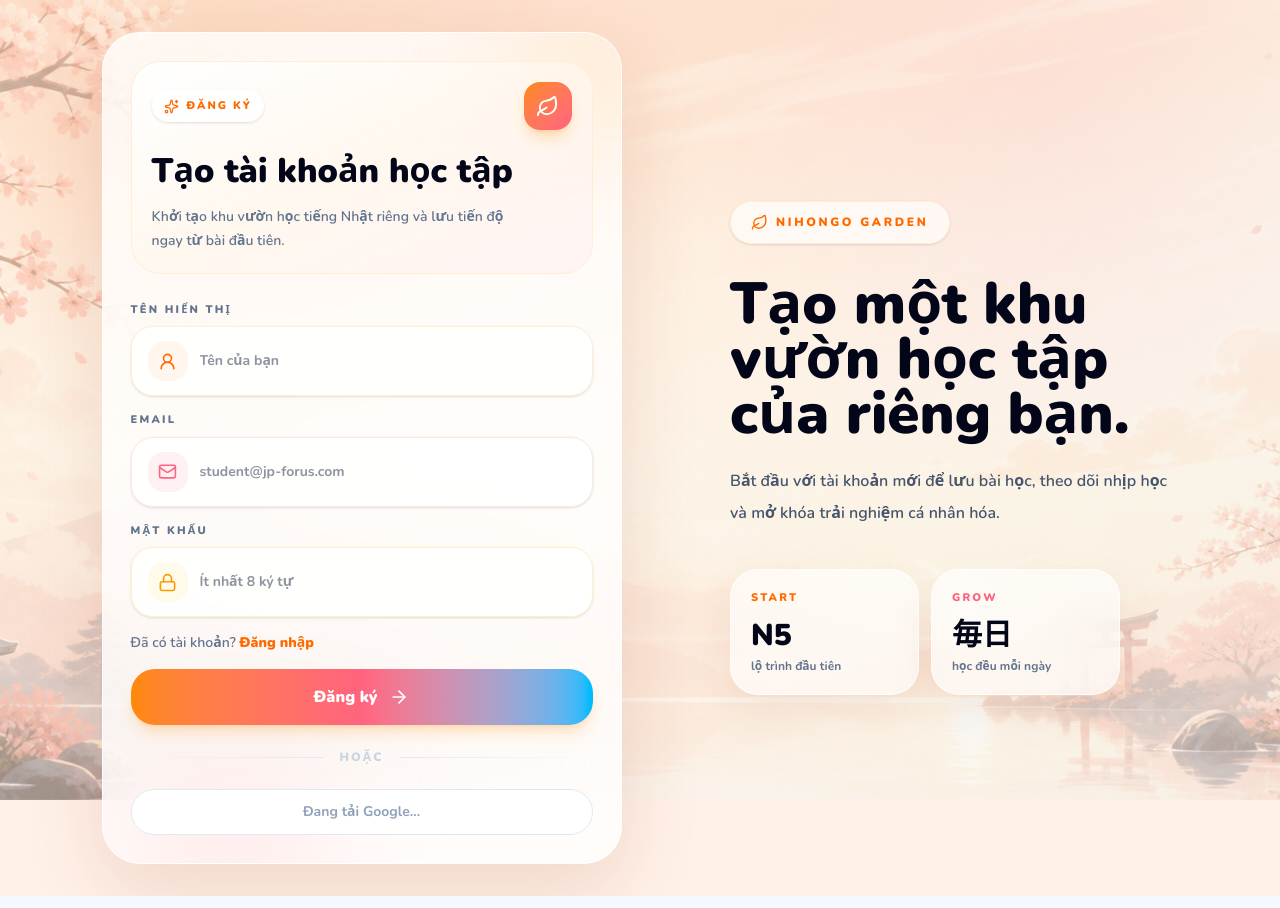
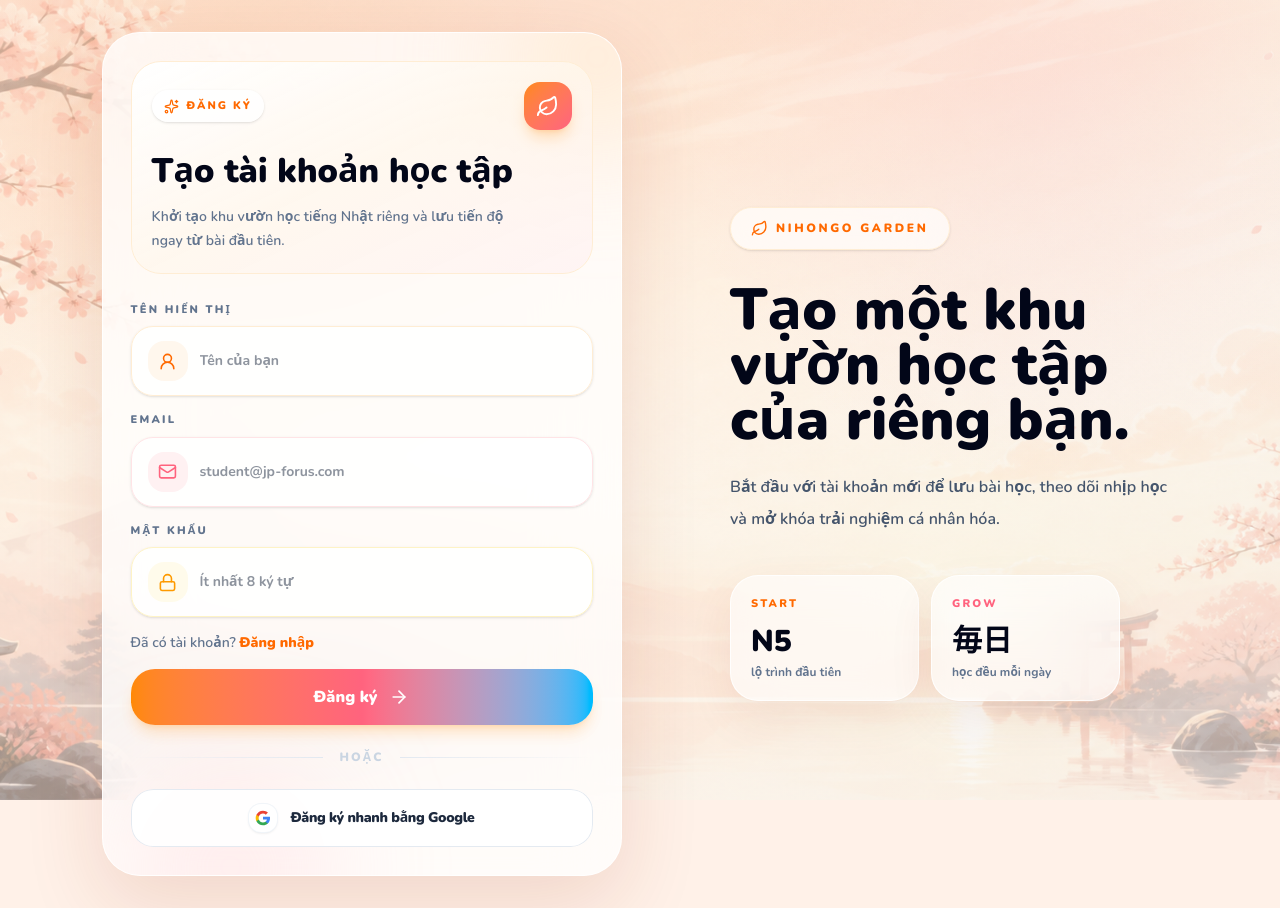
Before and after one commit to dotuananh2003/NihongoFlow, a React (Vite) app: page /register in a window 1280 px wide. Built offline with nearby package versions, Linux system fonts and the light colour scheme; no server answers.

Commit message:
Redesign Google Sign In button with luxury UI matching JP Forus theme

```diff
--- a/src/components/Header/Header.tsx
+++ b/src/components/Header/Header.tsx
@@ -257,7 +257,7 @@ export const Header = () => {
             className="flex items-center gap-3 rounded-full py-1 pl-1 pr-2 hover:bg-white/45 transition-all"
           >
             <span className="w-12 h-12 rounded-full border-2 border-white dark:border-slate-800 shadow-sm overflow-hidden bg-slate-200 shrink-0">
-              <img src={avatarImage} alt="Avatar" className="w-full h-full object-cover" />
+              <img src={avatarImage} alt="Avatar" className="w-full h-full object-cover" referrerPolicy="no-referrer" onError={(e) => { (e.target as HTMLImageElement).src = 'https://api.dicebear.com/7.x/notionists/svg?seed=jp-forus&backgroundColor=f8d7da'; }} />
             </span>
             <span className="hidden sm:flex flex-col text-left">
               <span className="text-sm font-black font-jp text-slate-800 dark:text-slate-100">こんにちは!</span>
@@ -279,7 +279,7 @@ export const Header = () => {
                       title="Đổi avatar"
                     >
                       <span className="block h-[74px] w-[74px] overflow-hidden rounded-[26px] border-4 border-white bg-slate-100 shadow-lg">
-                        <img src={avatarImage} alt="Avatar" className="h-full w-full object-cover" />
+                        <img src={avatarImage} alt="Avatar" className="h-full w-full object-cover" referrerPolicy="no-referrer" onError={(e) => { (e.target as HTMLImageElement).src = 'https://api.dicebear.com/7.x/notionists/svg?seed=jp-forus&backgroundColor=f8d7da'; }} />
                       </span>
                       <span className="absolute inset-0 grid place-items-center rounded-[26px] bg-slate-950/45 text-white opacity-0 transition-opacity group-hover:opacity-100">
                         <Camera size={20} />
@@ -377,7 +377,7 @@ export const Header = () => {
                   title="Đổi avatar"
                 >
                   <span className="block w-24 h-24 rounded-full border-4 border-white dark:border-slate-800 shadow-lg overflow-hidden bg-slate-200">
-                    <img src={avatarImage} alt="Avatar" className="w-full h-full object-cover" />
+                    <img src={avatarImage} alt="Avatar" className="w-full h-full object-cover" referrerPolicy="no-referrer" onError={(e) => { (e.target as HTMLImageElement).src = 'https://api.dicebear.com/7.x/notionists/svg?seed=jp-forus&backgroundColor=f8d7da'; }} />
                   </span>
                   <span className="absolute inset-0 bg-black/40 rounded-full flex items-center justify-center opacity-0 group-hover:opacity-100 transition-opacity">
                     <Camera size={24} className="text-white" />
--- a/src/pages/Auth/GoogleSignInButton.tsx
+++ b/src/pages/Auth/GoogleSignInButton.tsx
@@ -1,14 +1,19 @@
 import { useEffect, useRef, useState } from 'react';
+import { motion } from 'framer-motion';
 
 type GoogleSignInButtonProps = {
   label: 'signin_with' | 'signup_with';
   onCredential: (credential: string) => void;
+  text?: string;
 };
 
-export const GoogleSignInButton = ({ label, onCredential }: GoogleSignInButtonProps) => {
+export const GoogleSignInButton = ({ label, onCredential, text }: GoogleSignInButtonProps) => {
   const buttonRef = useRef<HTMLDivElement>(null);
   const [isReady, setIsReady] = useState(false);
   const clientId = import.meta.env.VITE_GOOGLE_CLIENT_ID as string | undefined;
+
+  const defaultText = label === 'signup_with' ? 'Đăng ký nhanh bằng Google' : 'Đăng nhập bằng Google';
+  const buttonText = text ?? defaultText;
 
   useEffect(() => {
     if (!clientId || !buttonRef.current) {
@@ -29,13 +34,15 @@ export const GoogleSignInButton = ({ label, onCredential }: GoogleSignInButtonPr
           }
         },
       });
+
       window.google.accounts.id.renderButton(buttonRef.current, {
         theme: 'outline',
         size: 'large',
         shape: 'pill',
         text: label,
-        width: 420,
+        width: 400,
       });
+
       setIsReady(true);
     };
 
@@ -62,20 +69,53 @@ export const GoogleSignInButton = ({ label, onCredential }: GoogleSignInButtonPr
 
   if (!clientId) {
     return (
-      <div className="rounded-2xl border border-amber-200 bg-amber-50 px-4 py-3 text-center text-sm font-bold text-amber-700">
-        Thêm VITE_GOOGLE_CLIENT_ID vào .env để bật Google login.
+      <div className="rounded-[22px] border border-amber-200/80 bg-amber-50/90 px-4 py-3 text-center text-xs font-bold text-amber-700 shadow-sm">
+        Thêm <code className="rounded bg-amber-100 px-1.5 py-0.5 font-mono text-[11px]">VITE_GOOGLE_CLIENT_ID</code> vào <code className="font-mono">.env</code> để bật Google login.
       </div>
     );
   }
 
   return (
-    <div className="min-h-11">
-      <div ref={buttonRef} className="flex justify-center" />
-      {!isReady && (
-        <div className="rounded-full border border-slate-200 bg-white px-4 py-3 text-center text-sm font-bold text-slate-400">
-          Đang tải Google...
-        </div>
-      )}
+    <div className="relative w-full overflow-hidden rounded-[22px] group">
+      {/* Custom Designed Luxury Button */}
+      <motion.div
+        whileHover={{ y: -1, scale: 1.01 }}
+        whileTap={{ scale: 0.985 }}
+        transition={{ type: 'spring', stiffness: 400, damping: 25 }}
+        className="relative flex w-full items-center justify-center gap-3.5 rounded-[22px] border border-slate-200/90 bg-white/95 px-5 py-3.5 text-sm font-black text-slate-800 shadow-[0_4px_16px_rgba(15,23,42,0.05)] transition-all duration-200 group-hover:border-orange-300 group-hover:bg-white group-hover:shadow-[0_12px_28px_rgba(251,146,60,0.14)] dark:border-slate-700 dark:bg-slate-800 dark:text-slate-100"
+      >
+        {/* Google Multi-Color Vector Icon */}
+        <span className="grid h-7 w-7 shrink-0 place-items-center rounded-xl bg-white shadow-sm ring-1 ring-slate-100 dark:bg-slate-900 dark:ring-slate-800">
+          <svg className="h-4 w-4" viewBox="0 0 24 24">
+            <path
+              fill="#4285F4"
+              d="M22.56 12.25c0-.78-.07-1.53-.2-2.25H12v4.26h5.92c-.26 1.37-1.04 2.53-2.21 3.31v2.77h3.57c2.08-1.92 3.28-4.74 3.28-8.09z"
+            />
+            <path
+              fill="#34A853"
+              d="M12 23c2.97 0 5.46-.98 7.28-2.66l-3.57-2.77c-.98.66-2.23 1.06-3.71 1.06-2.86 0-5.29-1.93-6.16-4.53H2.18v2.84C3.99 20.53 7.7 23 12 23z"
+            />
+            <path
+              fill="#FBBC05"
+              d="M5.84 14.09c-.22-.66-.35-1.36-.35-2.09s.13-1.43.35-2.09V7.06H2.18C1.43 8.55 1 10.22 1 12s.43 3.45 1.18 4.94l2.85-2.22.81-.63z"
+            />
+            <path
+              fill="#EA4335"
+              d="M12 5.38c1.62 0 3.06.56 4.21 1.64l3.15-3.15C17.45 2.09 14.97 1 12 1 7.7 1 3.99 3.47 2.18 7.06l3.66 2.84c.87-2.6 3.3-4.52 6.16-4.52z"
+            />
+          </svg>
+        </span>
+
+        {/* Text */}
+        <span className="tracking-tight">{buttonText}</span>
+      </motion.div>
+
+      {/* Invisible Google GSI overlay covering 100% of the button area to trigger native popup */}
+      <div
+        ref={buttonRef}
+        className="pointer-events-auto absolute inset-0 z-20 flex items-center justify-center opacity-0 cursor-pointer overflow-hidden [&>div]:w-full [&>div]:h-full [&_iframe]:w-full [&_iframe]:h-full [&_iframe]:min-w-full [&_iframe]:scale-[2] [&_iframe]:cursor-pointer"
+        title={buttonText}
+      />
     </div>
   );
 };
```
Also changed, not shown: 2 other files (tests, documents, lock files or other folders).
